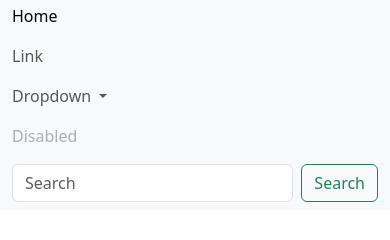
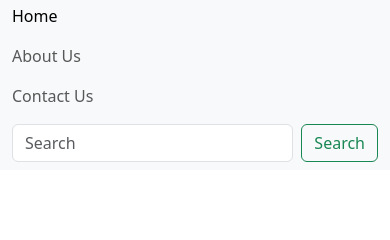
Before and after one commit to Makvi-droid/bootstrap_lp, a plain HTML site: page index.html in a window 390 px wide. Both pictures are taken after a click on the button "Toggle navigation". Shown: the part 52-292 px from the top of the page. Drawn offline with nearby package versions, Linux system fonts and the light colour scheme; a web font is replaced by a local one.

Commit message:
added and removed some links

```diff
--- a/index.html
+++ b/index.html
@@ -34,25 +34,13 @@
                         <a class="nav-link active" aria-current="page" href="#">Home</a>
                     </li>
                     <li class="nav-item">
-                        <a class="nav-link" href="#">Link</a>
-                    </li>
-                    <li class="nav-item dropdown">
-                        <a class="nav-link dropdown-toggle" href="#" role="button" data-bs-toggle="dropdown"
-                            aria-expanded="false">
-                            Dropdown
-                        </a>
-                        <ul class="dropdown-menu">
-                            <li><a class="dropdown-item" href="#">Action</a></li>
-                            <li><a class="dropdown-item" href="#">Another action</a></li>
-                            <li>
-                                <hr class="dropdown-divider">
-                            </li>
-                            <li><a class="dropdown-item" href="#">Something else here</a></li>
-                        </ul>
+                        <a class="nav-link" href="#">About Us</a>
                     </li>
                     <li class="nav-item">
-                        <a class="nav-link disabled" aria-disabled="true">Disabled</a>
+                        <a class="nav-link" href="#">Contact Us</a>
                     </li>
+
+
                 </ul>
                 <form class="d-flex" role="search">
                     <input class="form-control me-2" type="search" placeholder="Search" aria-label="Search">
--- a/style.css
+++ b/style.css
@@ -0,0 +1,4 @@
+:root{
+    --font: 'Roboto', 'Roboto Mono', 'Reddit Sans Condensed', 'Poppins', 'Oswald',
+    'Open Sans';
+}
```
